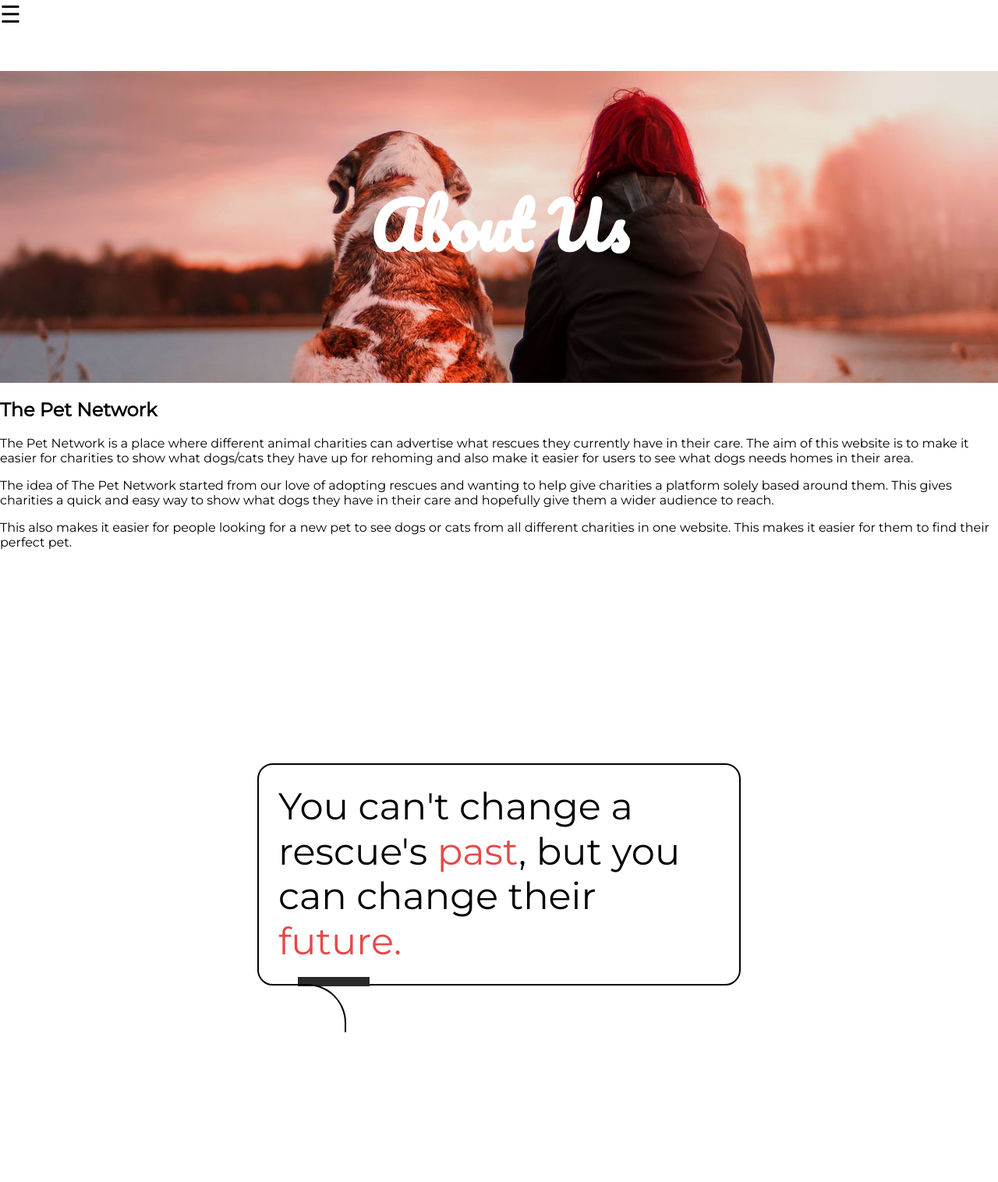
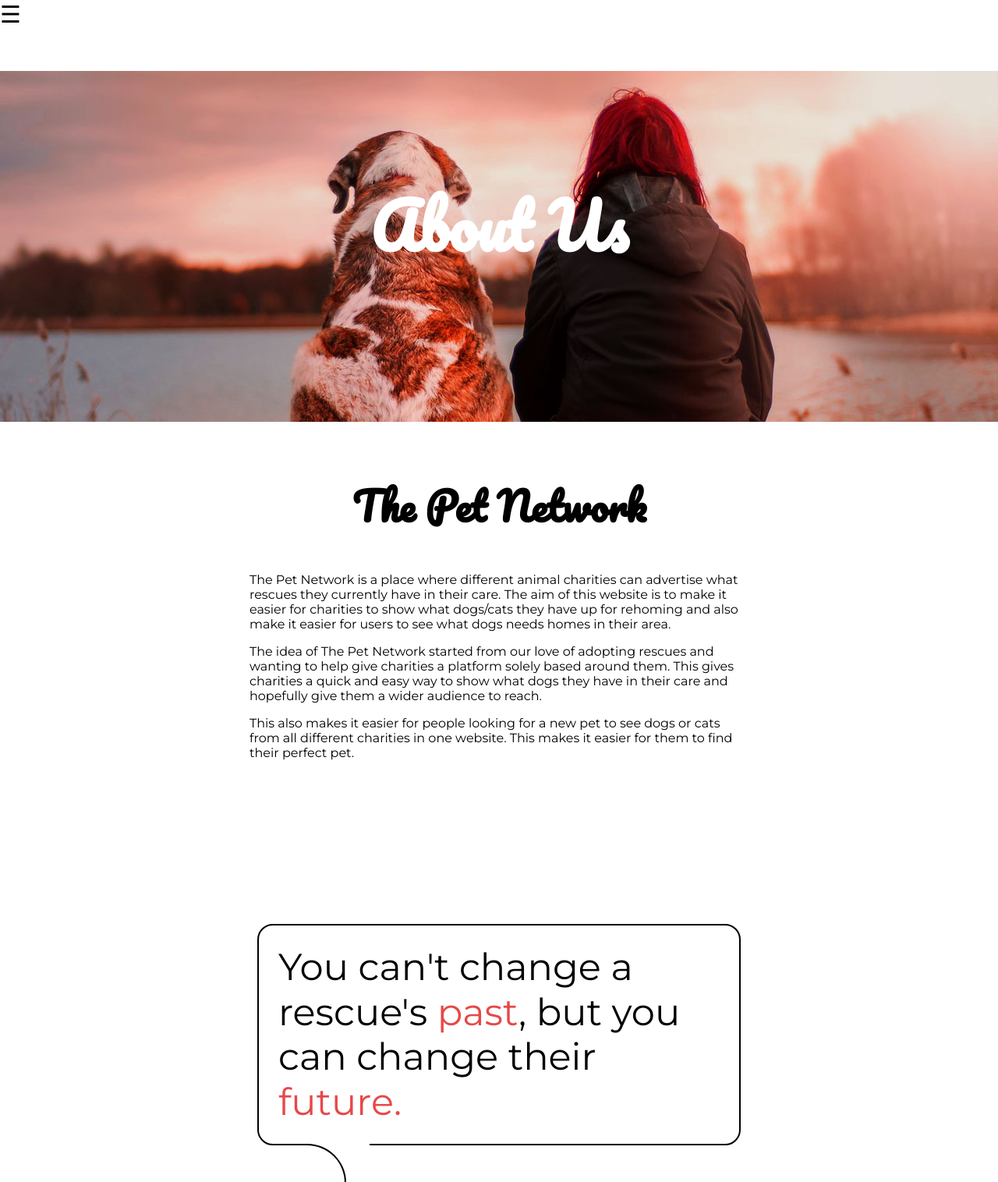
Before and after one commit to jasmineferris/thepetnetwork, a plain HTML site: page about.html in a window 1280 px wide. Shown: the top 1516 px of the page at 78% size. Drawn offline with Linux system fonts and the light colour scheme.

Commit message:
image styles

```diff
--- a/style.css
+++ b/style.css
@@ -266,10 +266,12 @@ body {
 }
 
 .about-header {
-    height: 400px;
+    height: 450px;
     background-image: url(images/aboutus-banner.jpg);
 }
 
+/************ BLOCKQUOTE ************/
+/***********************************/
 
 /* center the blockquote in the page */
 .blockquote-wrapper {
@@ -283,7 +285,7 @@ body {
     position: relative;
     font-family: 'Barlow Condensed', sans-serif;
     max-width: 620px;
-    margin: 80px auto;
+    margin: 40px auto;
     align-self: center;
 }
 
@@ -321,7 +323,7 @@ body {
     content:"";
     position: absolute;
     width: 80px;
-    border: 6px solid #292a2b;
+    border: 6px solid #fff;
     bottom: -3px;
     left: 50px;
     z-index: 2;
@@ -349,3 +351,16 @@ body {
     margin-left:150px;
     padding-left:12px;
 }
+
+/************ ABOUT US INFO ************/
+/***********************************/
+
+.about-info {
+    margin: 5% 25% -5%;
+}
+
+#about-info-title {
+    font-size: 50px;
+    text-align: center;
+    font-family: 'Pacifico', cursive;
+}
```
